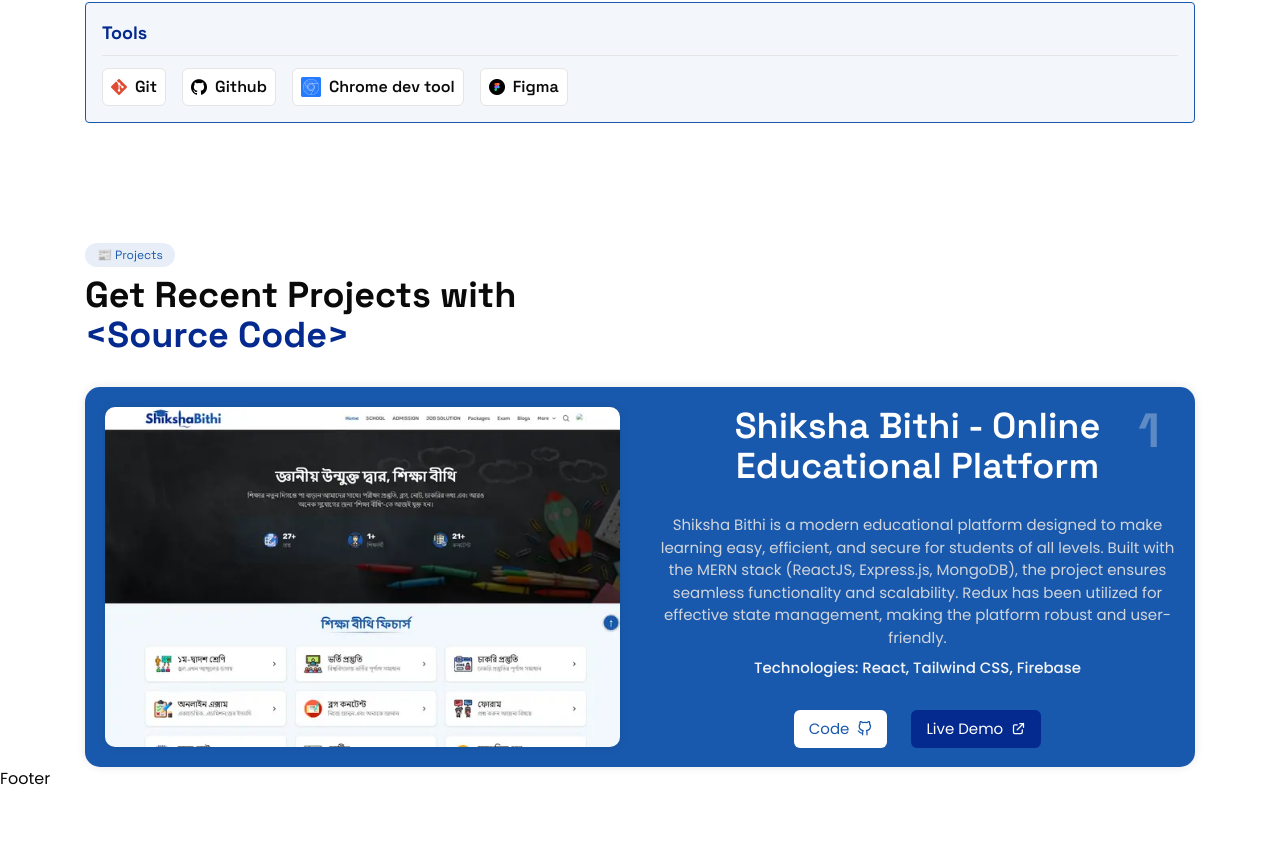
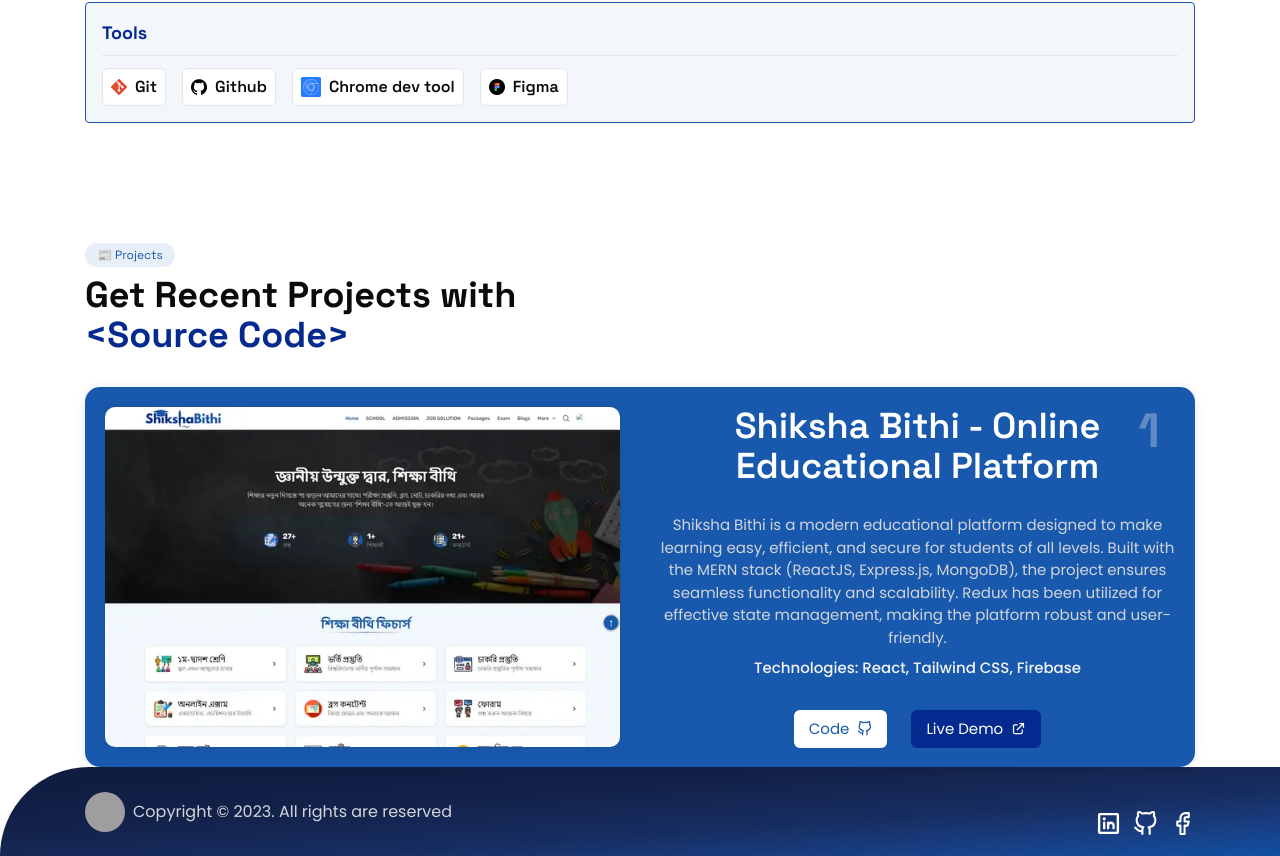
Before and after one commit to nasim0994/assignment5_level2, a Next.js app in the folder frontend/: page / in a window 1280 px wide. Shown: the part 3218-4074 px from the top of the page. Before the commit the page ends 4009 px from the top, so only its background shows below. Built offline with nearby package versions, Linux system fonts and the light colour scheme; grey boxes are pictures that could not be loaded.

Commit message:
add footer

```diff
--- a/frontend/package.json
+++ b/frontend/package.json
@@ -16,6 +16,7 @@
     "@types/react-vertical-timeline-component": "^3.3.6",
     "class-variance-authority": "^0.7.1",
     "clsx": "^2.1.1",
+    "framer-motion": "^12.4.3",
     "lucide-react": "^0.475.0",
     "next": "15.1.7",
     "react": "^19.0.0",
--- a/frontend/src/app/(pages)/(mainLayout)/layout.tsx
+++ b/frontend/src/app/(pages)/(mainLayout)/layout.tsx
@@ -1,3 +1,4 @@
+import Footer from "@/components/shared/main/Footer";
 import Header from "@/components/shared/main/Header";
 
 type props = { children: React.ReactNode };
@@ -7,7 +8,7 @@
     <div>
       <Header />
       <main className="min-h-screen">{children}</main>
-      <footer>Footer</footer>
+      <Footer />
     </div>
   );
 }
--- /dev/null
+++ b/frontend/src/assets/styles/footer.css
@@ -0,0 +1,58 @@
+.footer_wrap {
+  background-image: linear-gradient(
+    to right bottom,
+    #0f1b3e,
+    #101d41,
+    #111e44,
+    #122047,
+    #13224a,
+    #142652,
+    #162a5a,
+    #172e62,
+    #183672,
+    #183e82,
+    #154792,
+    #1050a3
+  );
+  color: #fff;
+  padding: 20px 0px;
+  border-radius: 100px 0px 0px 0px;
+}
+
+@media only screen and (max-width: 640px) {
+  .footer_wrap {
+    border-radius: 50px 0px 0px 0px;
+  }
+}
+
+.social_icons {
+  background-image: linear-gradient(
+    to right bottom,
+    #0f1b3e,
+    #101d41,
+    #111e44,
+    #122047,
+    #13224a,
+    #142652,
+    #162a5a,
+    #172e62,
+    #183672,
+    #183e82,
+    #154792,
+    #1050a3
+  );
+
+  width: 36px;
+  height: 36px;
+  border-radius: 50%;
+  display: flex;
+  align-items: center;
+  justify-content: center;
+  font-size: 18px;
+  transition: all 0.3s;
+  transform: translateY(0);
+}
+
+.social_icons:hover {
+  transform: translateY(-3px);
+}
--- /dev/null
+++ b/frontend/src/components/shared/main/Footer.tsx
@@ -0,0 +1,57 @@
+import "@/assets/styles/footer.css";
+import Image from "next/image";
+import Link from "next/link";
+import { FiFacebook, FiGithub } from "react-icons/fi";
+import { PiLinkedinLogoBold } from "react-icons/pi";
+import CircularProgress from "./ProgressScroll";
+
+export default function Footer() {
+  return (
+    <footer className="footer_wrap">
+      <div className="container">
+        <div className="sm:flex justify-between items-center">
+          <div>
+            <div className="flex items-center gap-2">
+              <Image
+                src="/na.jpg"
+                alt=""
+                className="w-10 h-10 rounded-full"
+                width={500}
+                height={500}
+              />
+              <p className="text-gray-300">
+                Copyright © 2023. All rights are reserved
+              </p>
+            </div>
+          </div>
+
+          <div className="mt-6 flex gap-3">
+            <Link
+              href="https://github.com/nasim0994"
+              target="_blank"
+              className="text-[25px] hover:-translate-y-1 duration-300"
+            >
+              <PiLinkedinLogoBold />
+            </Link>
+            <Link
+              href="https://github.com/nasim0994"
+              target="_blank"
+              className="text-[25px] hover:-translate-y-1 duration-300"
+            >
+              <FiGithub />
+            </Link>
+            <Link
+              href="https://github.com/nasim0994"
+              target="_blank"
+              className="text-[25px] hover:-translate-y-1 duration-300"
+            >
+              <FiFacebook />
+            </Link>
+          </div>
+        </div>
+      </div>
+
+      <CircularProgress />
+    </footer>
+  );
+}
--- /dev/null
+++ b/frontend/src/components/shared/main/ProgressScroll.tsx
@@ -0,0 +1,93 @@
+"use client";
+import { useEffect, useState } from "react";
+import { motion } from "framer-motion";
+
+export default function CircularProgress() {
+  const [scrollProgress, setScrollProgress] = useState(0);
+
+  const handleScroll = () => {
+    const totalHeight =
+      document.documentElement.scrollHeight - window.innerHeight;
+    const progress = (window.scrollY / totalHeight) * 100;
+    setScrollProgress(progress);
+  };
+
+  useEffect(() => {
+    window.addEventListener("scroll", handleScroll);
+    return () => {
+      window.removeEventListener("scroll", handleScroll);
+    };
+  }, []);
+
+  const handleArrowClick = () => {
+    window.scrollTo({ top: 0, behavior: "smooth" });
+  };
+
+  const radius = 24;
+  const strokeWidth = 5;
+  const normalizedRadius = radius - strokeWidth * 0.5;
+  const circumference = normalizedRadius * 2 * Math.PI;
+  const strokeDashoffset =
+    circumference - (scrollProgress / 100) * circumference;
+
+  return (
+    <div
+      style={{
+        position: "fixed",
+        bottom: "18px",
+        right: "18px",
+        display: "flex",
+        alignItems: "center",
+        justifyContent: "center",
+        zIndex: 1000,
+      }}
+    >
+      <div
+        style={{ position: "relative", width: radius * 2, height: radius * 2 }}
+      >
+        <svg height={radius * 2} width={radius * 2}>
+          <circle
+            stroke="lightgray"
+            fill="transparent"
+            strokeWidth={strokeWidth}
+            r={normalizedRadius}
+            cx={radius}
+            cy={radius}
+          />
+          <motion.circle
+            stroke="var(--secondary)"
+            fill="transparent"
+            strokeWidth={strokeWidth}
+            r={normalizedRadius}
+            cx={radius}
+            cy={radius}
+            strokeDasharray={circumference}
+            strokeDashoffset={strokeDashoffset}
+            initial={{ strokeDashoffset: circumference }}
+            animate={{ strokeDashoffset }}
+            transition={{ duration: 0.2 }}
+          />
+        </svg>
+        <button
+          onClick={handleArrowClick}
+          style={{
+            position: "absolute",
+            top: "50%",
+            left: "50%",
+            transform: "translate(-50%, -50%)",
+            background: "var(--secondary)",
+            color: "white",
+            border: "none",
+            borderRadius: "50%",
+            width: "40px",
+            height: "40px",
+            cursor: "pointer",
+            fontSize: "20px",
+          }}
+        >
+          ↑
+        </button>
+      </div>
+    </div>
+  );
+}
```
Also changed, not shown: 1 other file (tests, documents, lock files or other folders).
